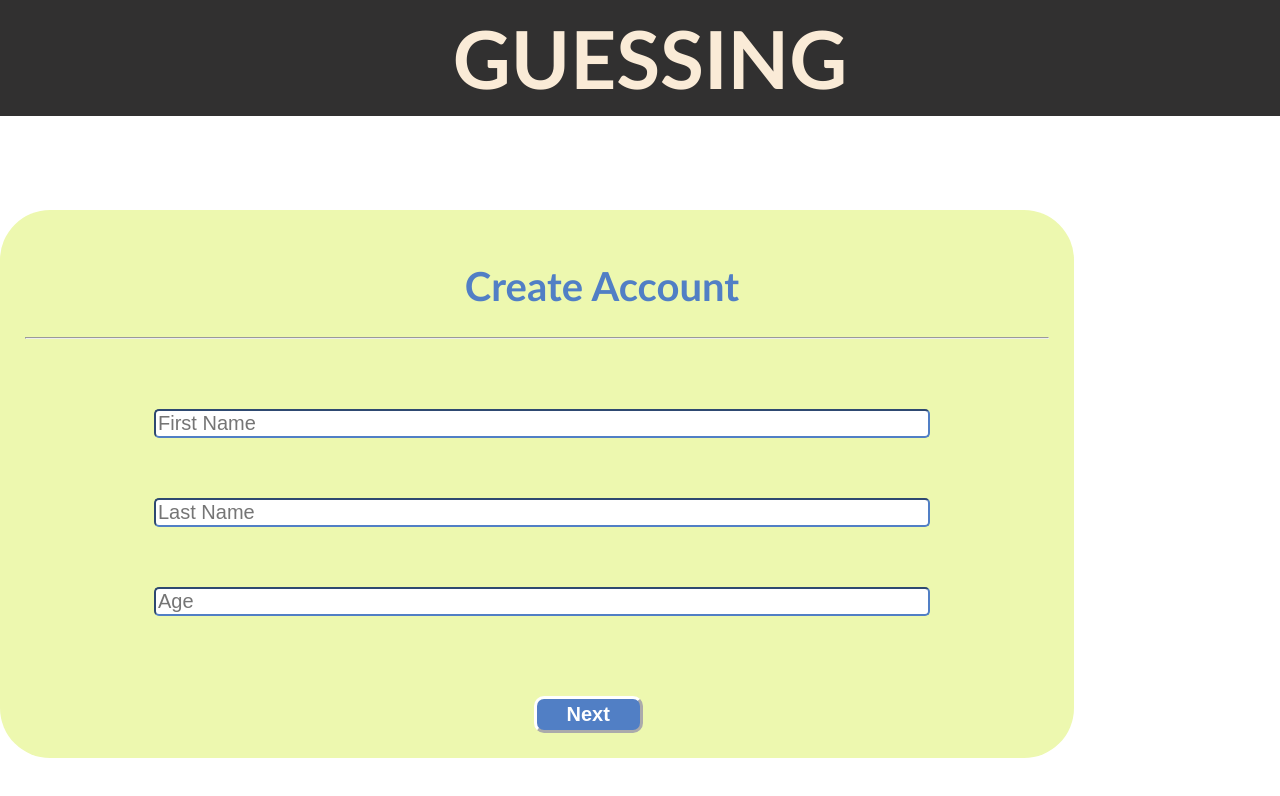
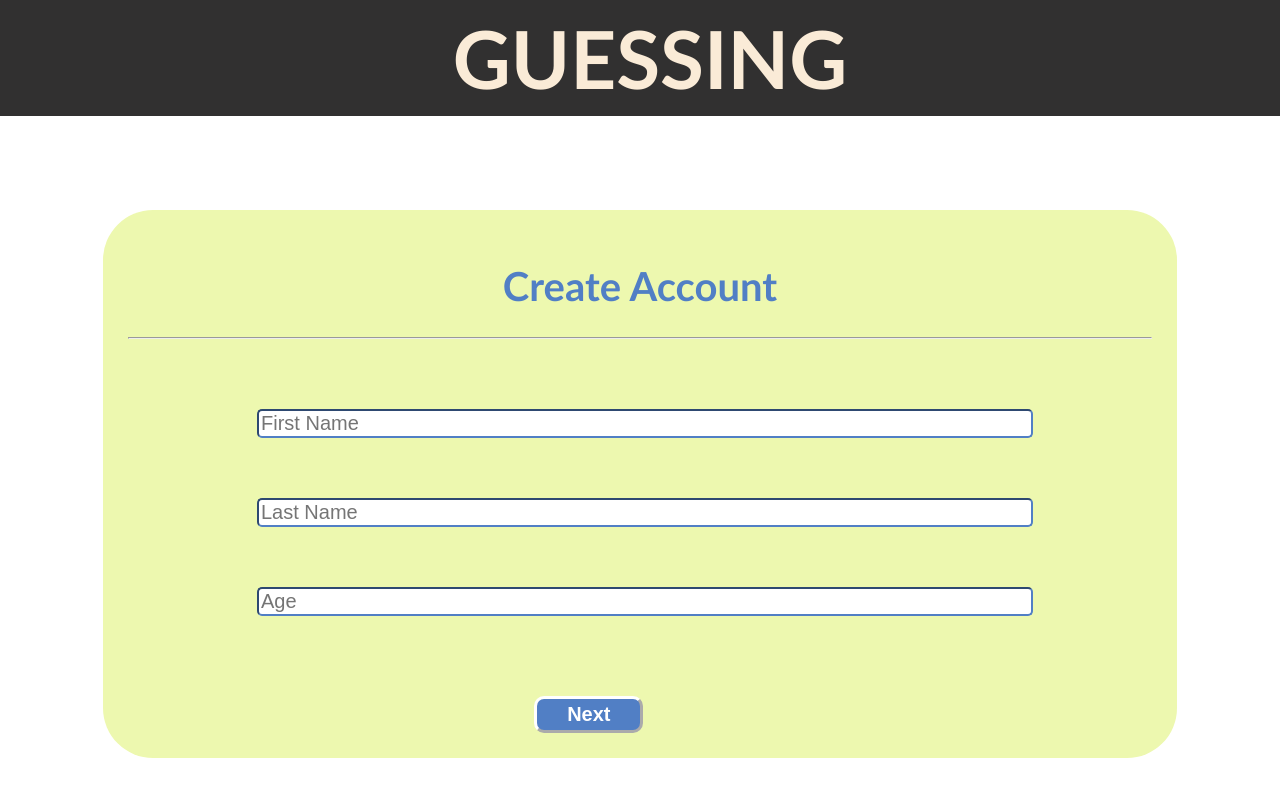
Before and after one commit to FrankNeba/guessing_game, a React (Create React App) app: page /game in a window 1280 px wide. Shown: the top 796 px of the page. Built offline with nearby package versions, Linux system fonts and the light colour scheme.

Commit message:
fixed size

```diff
--- a/src/App.module.css
+++ b/src/App.module.css
@@ -4,27 +4,27 @@
     color: antiquewhite;
     font-family:'Gill Sans', 'Gill Sans MT', Calibri, 'Trebuchet MS', sans-serif;
     padding: 10px;
-    width: 100%;
+    min-width: 100%;
     font-size: 80px;
     border: none;
     position: fixed;
     top: 0;
     left: 0;
 }
-.account{
-    align-items: center;
-}
+
 .create{
 
+     transition: opacity 5s ease-in-out;
+     opacity: 1;
     font-family:'Gill Sans', 'Gill Sans MT', Calibri, 'Trebuchet MS', sans-serif;
     max-width: 80%;
     margin-top: 200px;
 
     color: rgb(81, 127, 197);
-    max-height: 600px;
+    min-height: 400px;
     font-size: 20px;
     text-align: center;
-    margin: center;
+    margin-inline:auto;
     background-color: rgb(237, 248, 175);
     border-radius: 50px;
     padding: 25px;
@@ -60,7 +60,7 @@ input{
     font-weight: bold;
    background-color: rgb(81, 127, 197);;
    color: white;
-    margin-left: 10%;
+    margin-right: 10%;
 }
 
 .next{
@@ -70,7 +70,7 @@ input{
     margin-top: 150px;
 }
 .board{
-    text-align: center;
+   margin-inline: auto;
 }
 
 .board > p{
@@ -78,18 +78,10 @@ input{
     font-size: 30px;
     position: relative;
     text-align: center;
-    margin-left: 100px;
+
 
 }
-.account{
-    text-align: left;
-    position: relative;
-}
-.balance{
-        text-align: left;
-        position: absolute;
-        float: right;
-}
+
 .start{
     margin-top: 50px;
     text-align: center;
--- a/src/createAccount.js
+++ b/src/createAccount.js
@@ -3,7 +3,7 @@ import classes from './App.module.css';
 const CreateAccount = (props) => {
     return(
         <div className={classes.create} style = {{display: props.startgame? "none":"block" }}>
-           <div style = {{marginLeft: "130px"}}><h1>Create Account</h1></div>
+           <div ><h1>Create Account</h1></div>
 
 
             <hr></hr>
```
